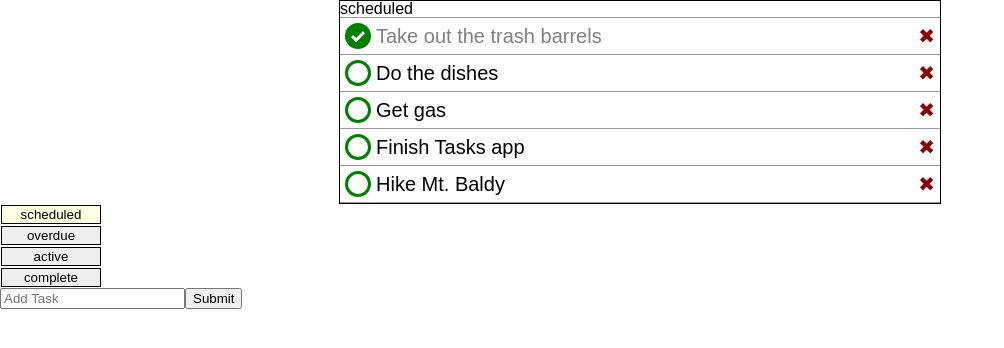
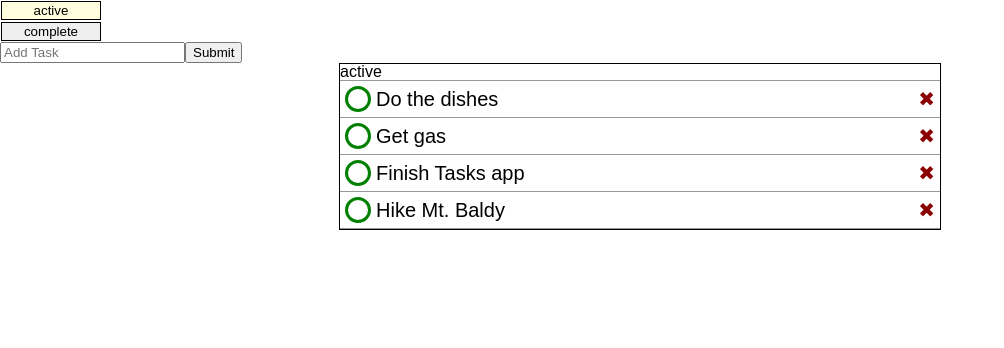
Before and after one commit to sequoian/tasks, a React (Create React App) app: page / in a window 1280 px wide. Shown: the top 348 px of the page, without its empty margins (0-1004 px from the left). Built offline with nearby package versions, Linux system fonts and the light colour scheme; the HTML template or start-up script is replaced by a standard one.

Commit message:
page filters tasks

```diff
--- a/src/App.js
+++ b/src/App.js
@@ -5,10 +5,8 @@ import './Task.css';
 
 // Enum for the page states.  The string is the label for the nav buttons
 const Pages = {
-  SCHEDULED: 'scheduled',
-  OVERDUE: 'overdue',
   ACTIVE: 'active',
-  COMPLETE: 'complete',
+  COMPLETE: 'complete'
 }
 
 const dummy_tasks = [
@@ -23,7 +21,7 @@ class App extends Component {
   constructor(props) {
     super(props);
     this.state = {
-      currentPage: Pages.SCHEDULED,
+      currentPage: Pages.ACTIVE,
       text: '',
       tasks: dummy_tasks
     }
@@ -77,14 +75,14 @@ class App extends Component {
   render() {
     return (
       <div className="App">
-        <Main header={this.state.currentPage} tasks={this.state.tasks}
-        toggleComplete={this.toggleComplete} deleteTask={this.deleteTask} />
         <Nav onNavClick={this.handlePageChange} selected={this.state.currentPage} />
         <form onSubmit={this.handleSubmit}>
           <input type="text"  placeholder="Add Task"
           onChange={this.handleTextChange} value={this.state.text} />
           <button>Submit</button>
         </form>
+        <Main page={this.state.currentPage} tasks={this.state.tasks}
+        toggleComplete={this.toggleComplete} deleteTask={this.deleteTask} />
       </div>
     );
   }
@@ -94,14 +92,6 @@ class Nav extends Component {
   render() {
     return (
       <ul className="nav">
-        <li>
-          <NavButton page={Pages.SCHEDULED}
-          selected={this.props.selected} onNavClick={this.props.onNavClick} />
-        </li>
-        <li>
-          <NavButton page={Pages.OVERDUE}
-          selected={this.props.selected} onNavClick={this.props.onNavClick} />
-        </li>
         <li>
           <NavButton page={Pages.ACTIVE}
           selected={this.props.selected} onNavClick={this.props.onNavClick} />
@@ -134,8 +124,8 @@ class Main extends Component {
   render() {
     return (
       <div className="tasks">
-        <h2>{this.props.header}</h2>
-        <TaskList tasks={this.props.tasks}
+        <h2>{this.props.page}</h2>
+        <TaskList tasks={this.props.tasks} page={this.props.page}
         toggleComplete={this.props.toggleComplete} deleteTask={this.props.deleteTask} />
       </div>
     );
@@ -144,9 +134,18 @@ class Main extends Component {
 
 class TaskList extends Component {
   render() {
+    let filterCallback = null;
+    if (this.props.page === Pages.ACTIVE) {
+      filterCallback = (task) => {return !task.complete}
+    }
+    else if (this.props.page === Pages.COMPLETE) {
+      filterCallback = (task) => {return task.complete}
+    }
+    const tasks = this.props.tasks.filter(filterCallback)
+
     return (
       <ul className="task-list">
-        {this.props.tasks.map(task => (
+        {tasks.map(task => (
           <TaskItem key={task.id} task={task}
           toggleComplete={this.props.toggleComplete} deleteTask={this.props.deleteTask} />
         ))}
```
